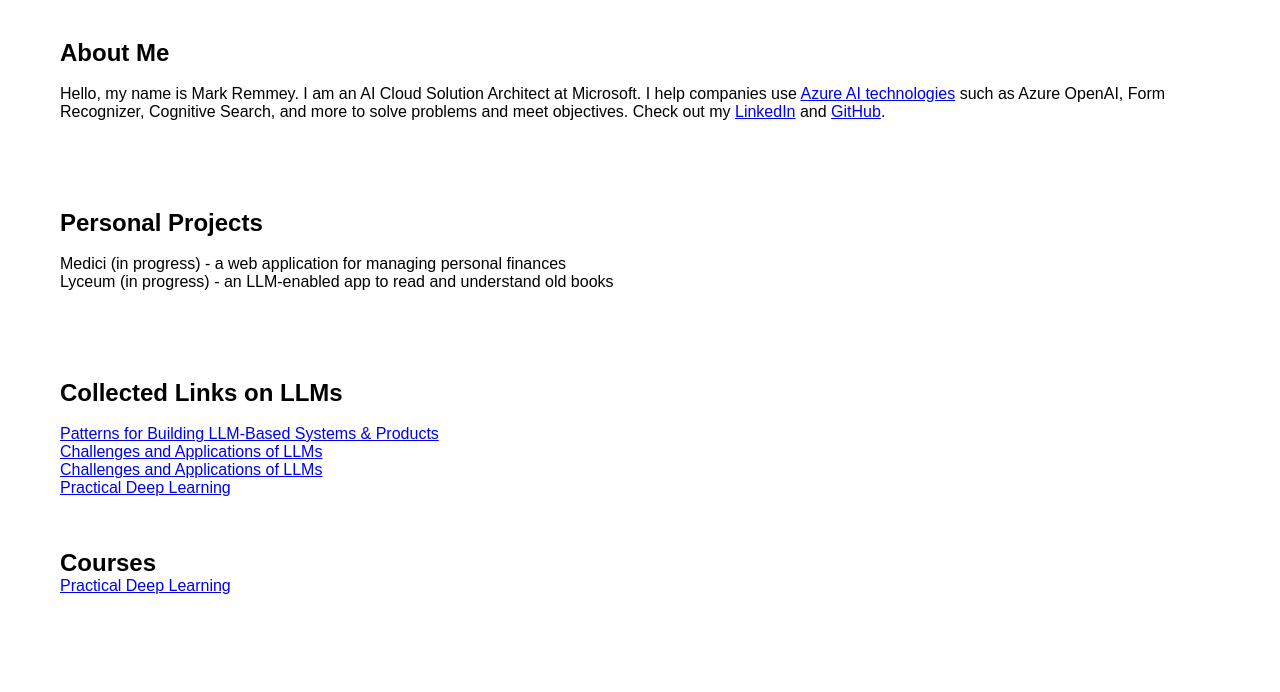
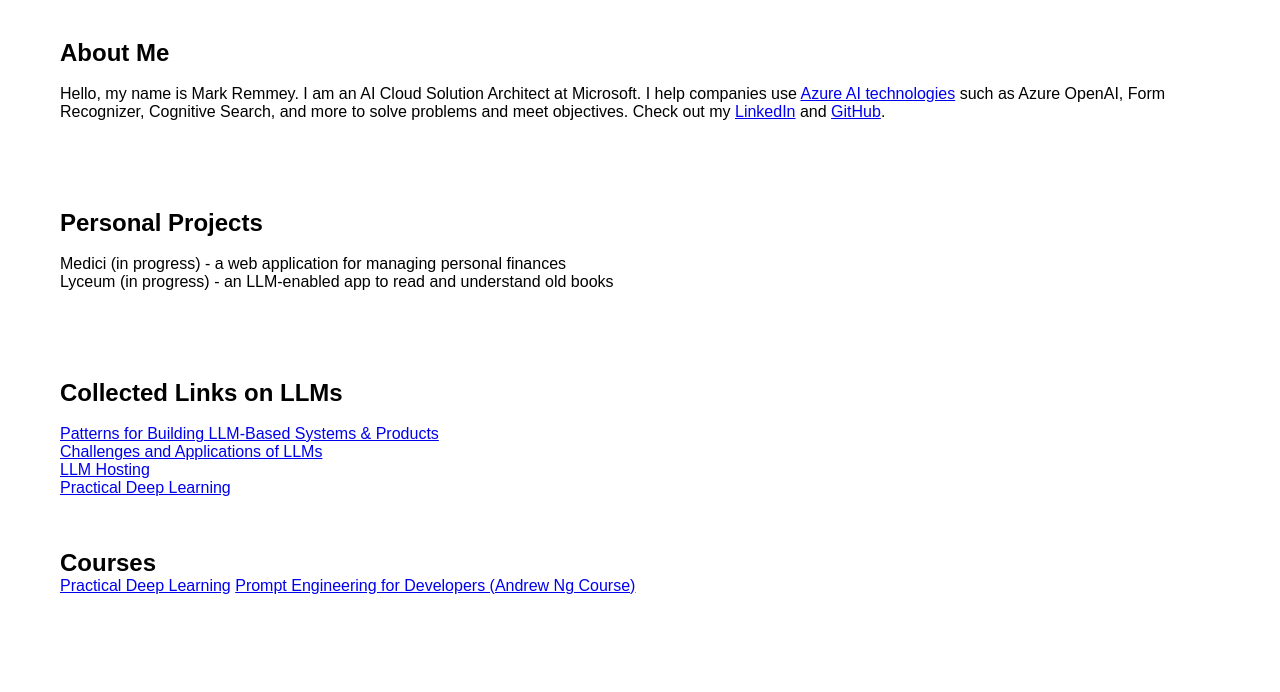
Before and after one commit to markremmey/personal-website, a plain HTML site: page index.html in a window 1280 px wide. Shown: the part 108-800 px from the top of the page. Drawn offline with Linux system fonts and the light colour scheme; no server answers.

Commit message:
Update index.html

```diff
--- a/index.html
+++ b/index.html
@@ -50,13 +50,16 @@
         <br>
         <a href="https://eugeneyan.com/writing/llm-patterns/">Patterns for Building LLM-Based Systems & Products</a><br>
         <a href="https://arxiv.org/pdf/2307.10169.pdf">Challenges and Applications of LLMs</a><br>
-        <a href="https://betterprogramming.pub/you-dont-need-hosted-llms-do-you-1160b2520526">Challenges and Applications of LLMs</a><br>
+        <a href="https://betterprogramming.pub/you-dont-need-hosted-llms-do-you-1160b2520526">LLM Hosting</a><br>
         <a href="<a href="https://course.fast.ai/">Practical Deep Learning</a>
     </section>
+
     <section id="Full Courses">
         <h2>Courses</h2>
         <a href="https://course.fast.ai/">Practical Deep Learning</a>
+        <a href="https://www.deeplearning.ai/short-courses/chatgpt-prompt-engineering-for-developers/">Prompt Engineering for Developers (Andrew Ng Course)</a>
     </section>
+
     <section id="Interesting Links">
         <h2>Interesting Links</h2>
         <br>
```
